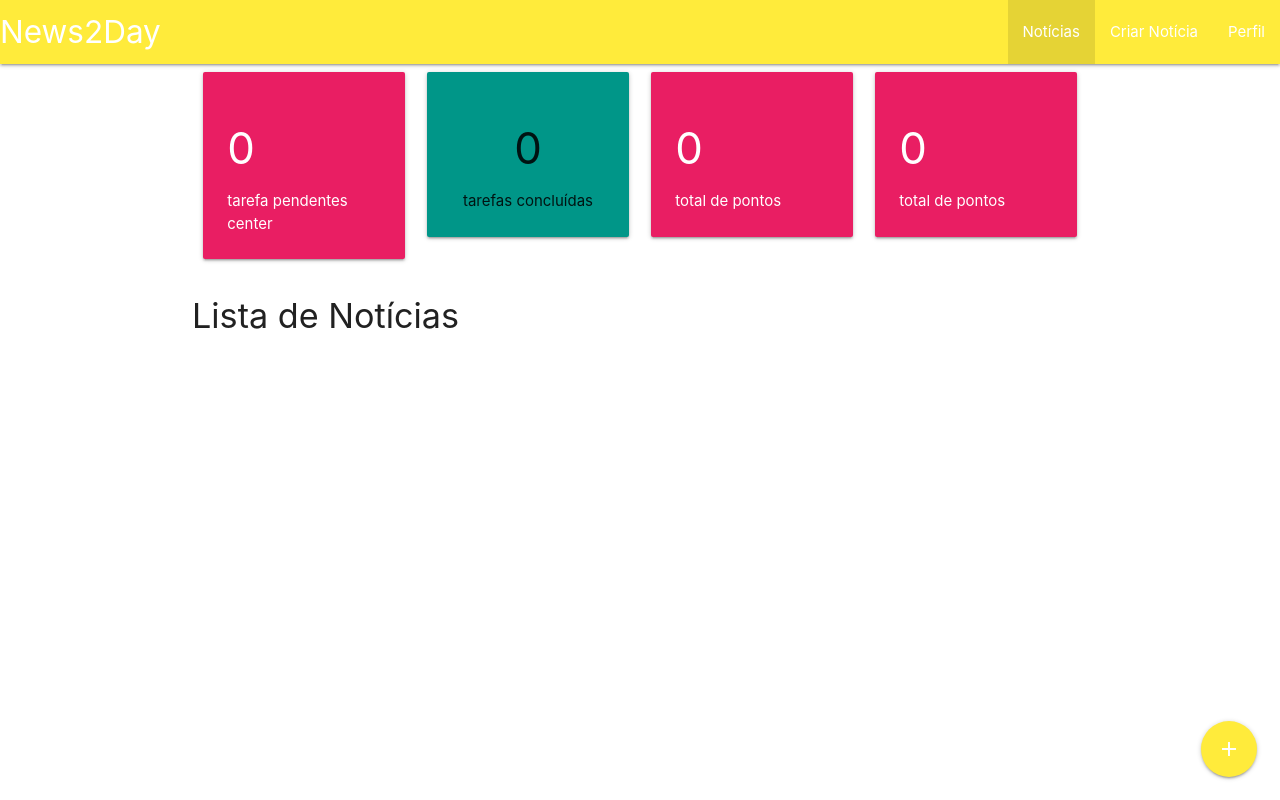
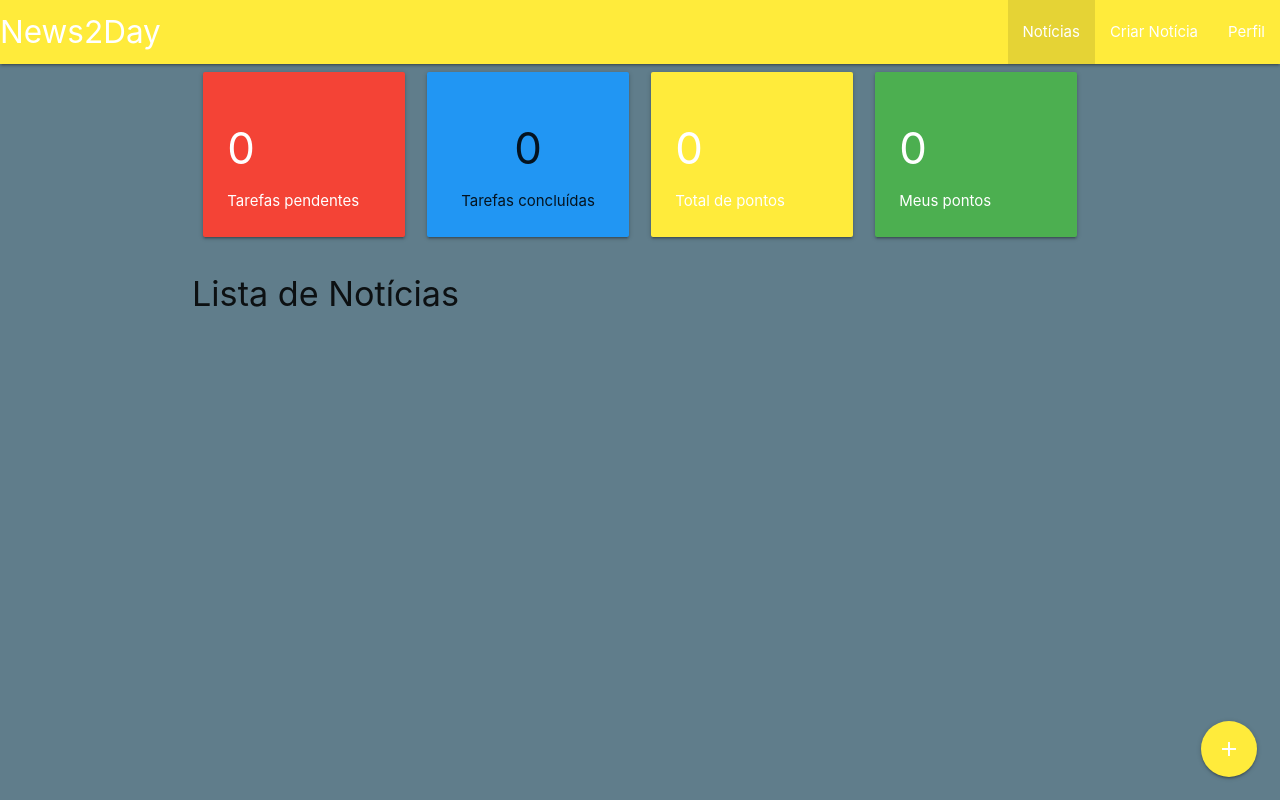
Before and after one commit to joaocpjunior/epictask, a plain HTML site: page index.html in a window 1280 px wide. Drawn offline with nearby package versions, Linux system fonts and the light colour scheme.

Commit message:
finalizado

```diff
--- a/assets/js/dashboard.js
+++ b/assets/js/dashboard.js
@@ -2,25 +2,23 @@ function calcularEstatistica(){
 
 const tarefas = JSON.parse(localStorage.getItem("tarefa")) || []
 
+
 const pendentes = tarefas.filter(t => t.concluida == false)
+const qtdePendente = pendentes.length
+document.querySelector("#qtde-pendente").innerHTML = qtdePendente
 
-const qtdePendete = pendentes.length
 
-document.querySelector("#qtde-pendente").innerHTML = qtdePendete
-
-const concluidas = tarefas.filter(t => t.concluida == false)
+const concluidas = tarefas.filter(t => t.concluida == true)
 const qtdeconcluida = concluidas.length
 document.querySelector("#qtde-concluida").innerHTML = qtdeconcluida
 
 
-const totalPontos = tarefas.reduce((total, t) => total += +t.pontos, 0)
+const totalPontos = tarefas.reduce((total, t) => total += +t.nota, 0)
 document.querySelector("#total-pontos").innerHTML = totalPontos
 
-const meusPontos = concluidas.reduce((total, t) => total += +t.pontos, 0)
+const meusPontos = concluidas.reduce((total, t) => total += +t.nota, 0)
 document.querySelector("#meus-pontos").innerHTML = meusPontos
 
-console.log(totalPontos)
-console.log(meusPontos)
 }
 
 calcularEstatistica()
--- a/index.html
+++ b/index.html
@@ -16,7 +16,7 @@
   <title>EpicTask</title>
 </head>
 
-<body>
+<body class="blue-grey">
   <nav>
     <div class="nav-wrapper yellow">
       <a href="#" class="brand-logo">News2Day</a>
@@ -31,31 +31,31 @@
   <main class="container">
     <div class="row">
       <div class="col s12 m6 l3">
-        <div class="card-panel pink white-text">
+        <div class="card-panel red white-text">
           <h3 id="qtde-pendente">0</h3>
-          <span>tarefa pendentes center</span>
+          <span>Tarefas pendentes</span>
         </div>
       </div>
 
 
       <div class="col s12 m6 l3">
-        <div class="card-panel center teal">
+        <div class="card-panel center blue">
           <h3 id="qtde-concluida">0</h3>
-          <span>tarefas concluídas</span>
+          <span>Tarefas concluídas</span>
         </div>
       </div>
 
       <div class="col s12 m6 l3">
-        <div class="card-panel pink white-text">
+        <div class="card-panel yellow white-text">
           <h3 id="total-pontos">0</h3>
-          <span>total de pontos</span>
+          <span>Total de pontos</span>
         </div>
       </div>
 
       <div class="col s12 m6 l3">
-        <div class="card-panel pink white-text">
+        <div class="card-panel green white-text">
           <h3 id="meus-pontos">0</h3>
-          <span>total de pontos</span>
+          <span>Meus pontos</span>
         </div>
       </div>
 
```
